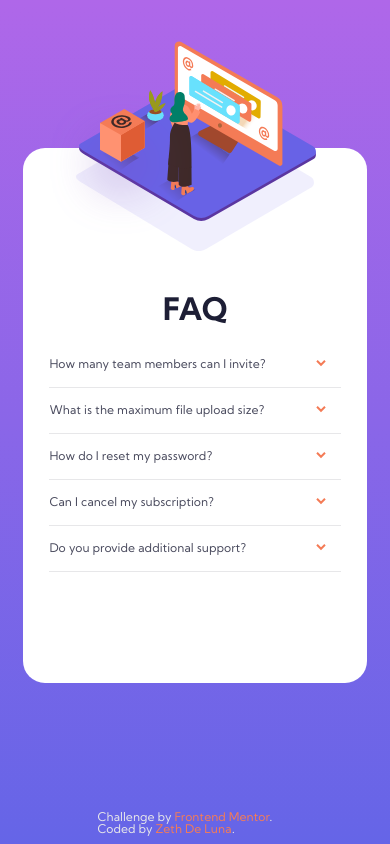
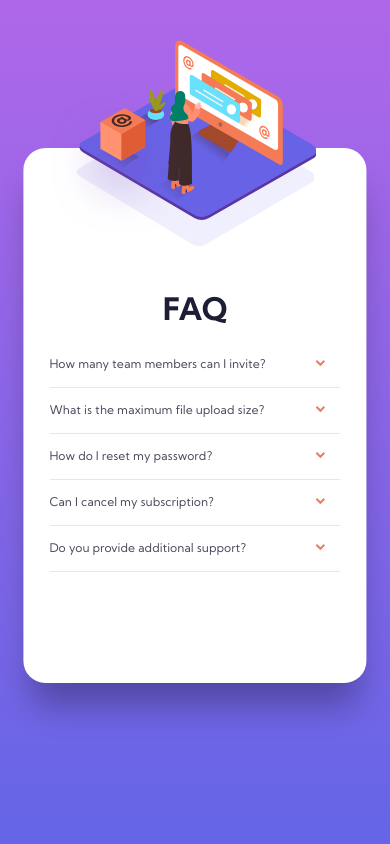
Before and after one commit to zethdeluna/faq-accordion-card, a plain HTML site: page index.html in a window 390 px wide. Drawn offline with Linux system fonts and the light colour scheme.

Commit message:
minor updates

```diff
--- a/css/index.scss
+++ b/css/index.scss
@@ -47,6 +47,8 @@ body {
             background-color: #fff;
             border-radius: 22px;
             overflow: hidden;
+            -webkit-box-shadow: 0px 30px 35px -8px rgba(0,0,0,0.3);
+box-shadow: 0px 30px 35px -8px rgba(0,0,0,0.3);
 
             #illustration {
                 z-index: 2;
@@ -217,23 +219,25 @@ body {
         #mainContainer {
             justify-content: center;
             align-items: flex-start;
-            height: 100%;
+            // height: 100%;
 
             #faqCard {
-                position: relative;
+                position: fixed;
                 width: 88vw;
                 height: 535px;
                 flex-direction: column;
                 align-items: center;
-                left: 0;
+                left: 50%;
                 top: 148px;
+                transform: translateX(-50%);
+                overflow: visible;
 
                 #illustration {
                     position: fixed;
-                    top: 39px;
+                    // top: 39px;
                     // left: 40px;
                     left: 50%;
-                    transform: translateX(-50%);
+                    transform: translateX(-50%) translateY(-110px);
                     z-index: 4;
                     height: 200px;
                     background-image: url('../images/illustration-woman-online-mobile.svg');
@@ -244,10 +248,10 @@ body {
 
                 #illustrationBackground {
                     position: fixed;
-                    top: 148px;
+                    // top: 148px;
                     // left: 42px;
                     left: 50%;
-                    transform: translateX(-50%);
+                    transform: translateX(-50%) translateY(-5px);
                     z-index: 3;
                     height: 103px;
                     background-image: url('../images/bg-pattern-mobile.svg');
@@ -289,6 +293,10 @@ body {
                     }
                 }
             }
+
+            .attribution {
+                visibility: hidden;
+            }
         }
     }
 }
```
Also changed, not shown: css/index.css, 1 other file.
